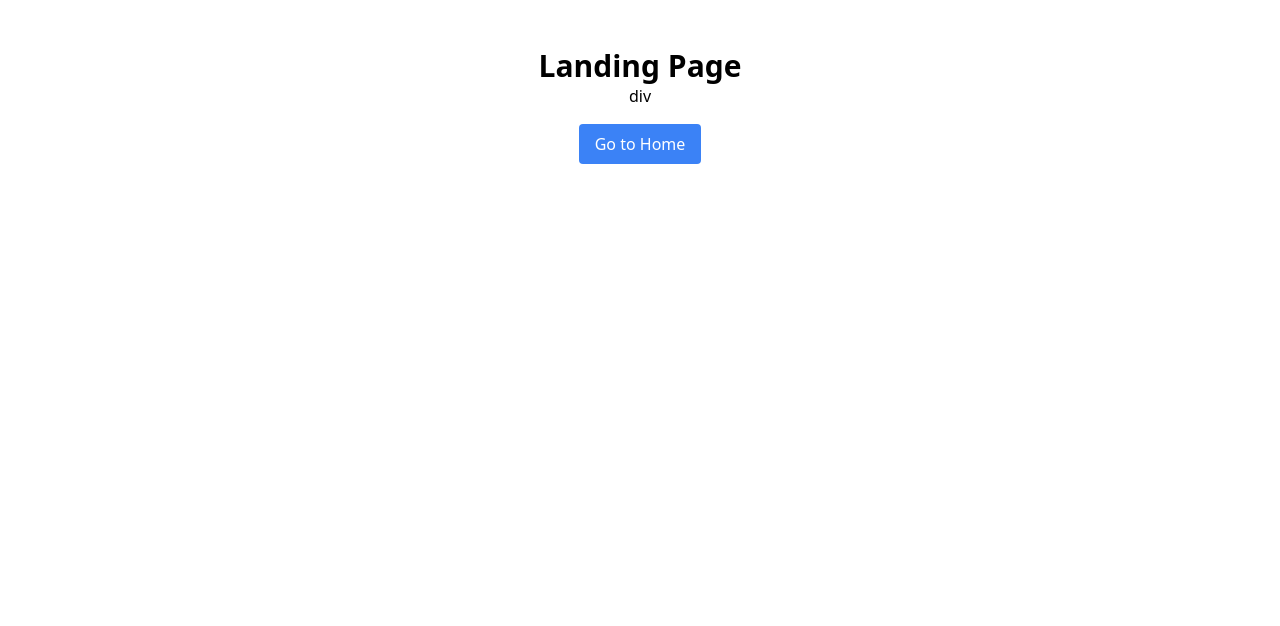
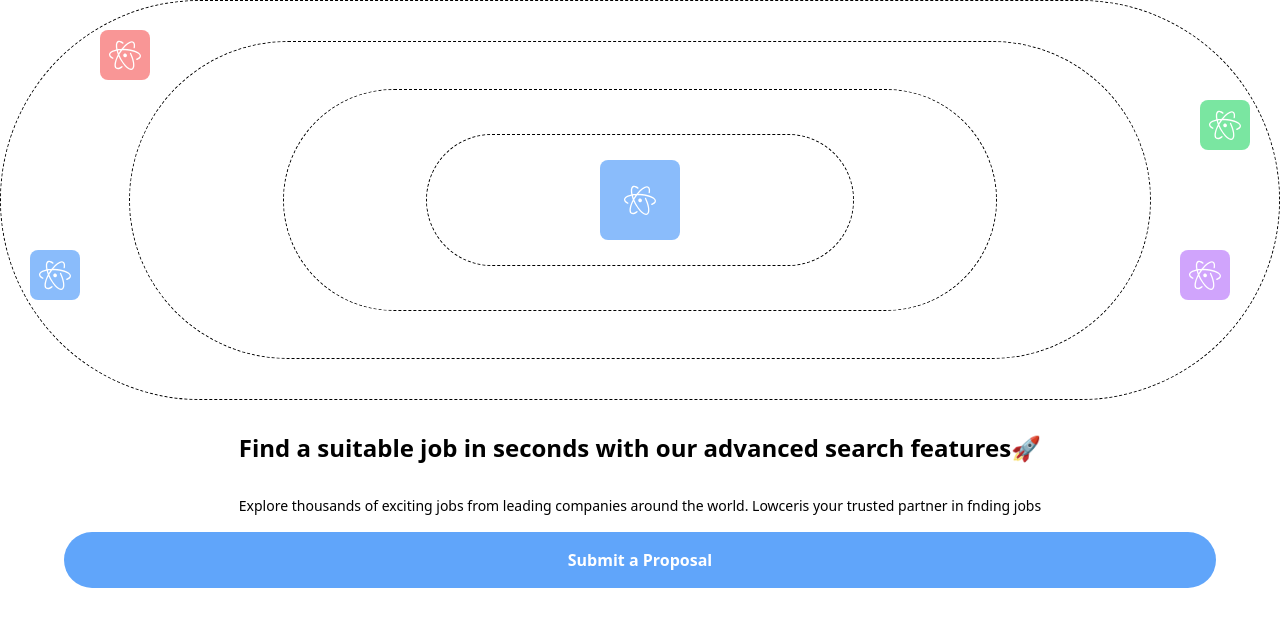
Before and after one commit to MubassamAli128/ReactClass1, a React (Create React App) app: page / in a window 1280 px wide. Shown: the top 626 px of the page. Built offline with nearby package versions, Linux system fonts and the light colour scheme.

Commit message:
A1 70% Done!

```diff
--- a/package.json
+++ b/package.json
@@ -3,9 +3,12 @@
   "version": "0.1.0",
   "private": true,
   "dependencies": {
+    "@ant-design/icons": "^5.5.2",
+    "antd": "^5.22.5",
     "cra-template": "1.2.0",
     "react": "^19.0.0",
     "react-dom": "^19.0.0",
+    "react-icons": "^5.4.0",
     "react-scripts": "5.0.1"
   },
   "scripts": {
--- /dev/null
+++ b/src/components/ImageBoxes/ImageBox.jsx
@@ -0,0 +1,13 @@
+import React from "react";
+import { DiAtom } from "react-icons/di";
+
+const ImageBox=(data)=>{
+    return (
+        <div className={`${data.cls} text-white flex items-center justify-center` }>
+            <DiAtom className="w-10 h-10" />
+        </div>
+    )
+}
+
+
+export default ImageBox;
--- /dev/null
+++ b/src/components/ImageBoxes/button.jsx
@@ -0,0 +1,12 @@
+import React from "react";
+
+const Button=(Bdata)=>{
+    return(
+        <button onClick={Bdata.onClick} className={`bg-blue-400 ${Bdata.w} p-4 rounded-full font-semibold text-white hover:bg-blue-600`}>
+            {Bdata.text}
+        </button>
+    )
+}
+
+
+export default Button;
--- a/src/pages/Home/Home.jsx
+++ b/src/pages/Home/Home.jsx
@@ -1,12 +1,80 @@
 import React from "react";
-
+import { DiAtom } from "react-icons/di";
+import { IoMdNotificationsOutline } from "react-icons/io";
+import image from '../../assets/images/profile.jpg';
+import { CiSearch } from "react-icons/ci";
+import { HiOutlineShoppingBag } from "react-icons/hi2";
+import { GrLocation } from "react-icons/gr";
+import Button from "../../components/ImageBoxes/button";
+import ImageBox from "../../components/ImageBoxes/ImageBox";
+import { FcApproval } from "react-icons/fc";
 const Home = ({ NextPage }) => {
     return (
-        <div className="text-center mt-12">
-            <h1 className="text-3xl font-bold">Home Page</h1>
-            <button onClick={NextPage} className="mt-4 py-2 px-4 bg-blue-500 text-white rounded hover:bg-blue-600">Go to Profile</button>
-        </div>
+        <>
+            <div className="flex items-center justify-between p-2">
+                <div className="flex items-center justify-center gap-1">
+                    <DiAtom className="w-8 h-8 text-blue-500" />
+                    <p className="font-semibold">Lowcer</p>
+                </div>
+                <div className="flex items-center justify-center gap-1">
+                    <IoMdNotificationsOutline className="w-6 h-6"/>
+                    <img className="w-10 h-10 rounded-full" src={image} alt="" />
+                </div>
+            </div>
+            <div className="px-2 w-full">
+                <div className="relative w-full bg-gray-200 rounded-full p-2 flex items-center gap-1 border border-gray-300">
+                    <input type="text" name="" id="" className="pl-2 w-full bg-transparent border border-none outline-none" placeholder="Search type job"/>
+                    <CiSearch className="bg-white w-8 h-8 p-2 rounded-full"/>
+                </div>
+            </div>
+            <div className="flex items-center justify-between w-full gap-5 mt-5 px-2">
+                <div className="relative w-full bg-gray-200 rounded-full p-2 flex items-center gap-1 border border-gray-300">
+                    <input type="text" name="" id="" className="pl-2 w-full bg-transparent border border-none outline-none" placeholder="Job type.."/>
+                    <HiOutlineShoppingBag className="bg-white w-8 h-8 p-2 rounded-full"/>
+                </div>
+                <div className="relative w-full bg-gray-200 rounded-full p-2 flex items-center gap-1 border border-gray-300">
+                    <input type="text" name="" id="" className="pl-2 w-full bg-transparent border border-none outline-none" placeholder="Location..."/>
+                    <GrLocation className="bg-white w-8 h-8 p-2 rounded-full"/>
+                </div>
+            </div>
+            <div className="flex items-center justify-center px-2 mt-5">
+                <Button onClick={NextPage} text="Search" w="w-full"/>
+            </div>
+            <div className="bg-gray-300 rounded-2xl w-full px-2 pt-2 flex flex-col items-center gap-2 mt-5">
+                <div className="flex items-center justify-center gap-2 bg-white rounded-full py-2 px-2 text-xs">
+                    <div className="py-1 px-2 hover:bg-black hover:text-white rounded-full">Recent Jobs</div>
+                    <div className="py-1 px-2 hover:bg-black hover:text-white rounded-full">Popular Jobs</div>
+                    <div className="py-1 px-2 hover:bg-black hover:text-white rounded-full">Adobe photoshop</div>
+                </div>
+                <div className="bg-white rounded-xl px-2 py-2 w-full flex flex-col gap-4">
+                    <div className="flex items-center gap-2">
+                        <ImageBox cls='w-[50px] h-[50px] bg-orange-400 rounded-lg'/>
+                        <div className="flex flex-col justify-center gap-1">
+                            <p className="font-bold text-md">Create Packaging Design for...</p>
+                            <p className="text-xs">Fireart Studio</p>
+                        </div>
+                    </div>
+                    <div className="flex items-center gap-2">
+                        <div className="px-3 rounded-md bg-gray-300">Figma</div>
+                        <div className="px-3 rounded-md bg-gray-300">Branding</div>
+                        <div className="px-3 rounded-md bg-gray-300">Adobe Photoshop</div>
+                    </div>
+                    <div className="flex items-center justify-between">
+
+                    </div>
+                </div>
+            </div>
+        </>
+        // <div className="text-center mt-12">
+        //     <h1 className="text-3xl font-bold">Home Page</h1>
+        //     <button onClick={NextPage} className="mt-4 py-2 px-4 bg-blue-500 text-white rounded hover:bg-blue-600">Go to Profile</button>
+        // </div>
     );
 };
 
 export default Home;
+
+
+// public/profil.jpg
+
+// ./
--- a/src/pages/LandingPage/LandingPage.jsx
+++ b/src/pages/LandingPage/LandingPage.jsx
@@ -1,13 +1,17 @@
 import React from "react";
 import Rings from "./Rings";
+import Button from "../../components/ImageBoxes/button";
 
 const LandingPage = ({ NextPage }) => {
     return (
-        <div className="text-center mt-12">
-            <h1 className="text-3xl font-bold">Landing Page</h1>
+        <>
             <Rings/>
-            <button onClick={NextPage} className="mt-4 py-2 px-4 bg-blue-500 text-white rounded hover:bg-blue-600">Go to Home</button>
-        </div>
+            <div className="flex flex-col items-center justify-center text-center w-full">
+                <h1 className="font-bold text-2xl p-8">Find a suitable job in seconds with our advanced search features🚀</h1>
+                <p className="px-4 pb-4 text-sm">Explore thousands of exciting jobs from leading companies around the world. Lowceris your trusted partner in fnding jobs</p>
+                <Button onClick={NextPage} text="Submit a Proposal" w="w-[90%]"/>
+            </div>
+        </>
     );
 };
 
--- a/src/pages/LandingPage/Rings.jsx
+++ b/src/pages/LandingPage/Rings.jsx
@@ -1,10 +1,24 @@
 import React from "react";
-
+import ImageBox from "../../components/ImageBoxes/ImageBox";
 
 const Rings=()=>{
     return(
-        <div className="flex items-center justify-center w-screen" >
-            div
+        <div className="relative flex items-center justify-center w-screen h-[400px] overflow-hidden" >
+                <div className="absolute flex items-center justify-center rounded-full border border-dashed border-black w-full h-full">
+                    <div className="absolute flex items-center justify-center rounded-full border border-dashed border-black h-[80%] w-[80%]">
+                        <div className="absolute flex items-center justify-center rounded-full border border-dashed border-black h-[70%] w-[70%]">
+                            <div className="absolute flex items-center justify-center rounded-full border border-dashed border-black h-[60%] w-[60%]">
+                            </div>
+                        </div>
+                    </div>
+                </div>
+                <div className="relative w-full h-full flex items-center justify-center">
+                    <ImageBox cls='w-20 h-20 bg-blue-400 rounded-lg animate-pulse'/>
+                    <ImageBox cls='absolute top-[100px] right-[30px] w-[50px] h-[50px] bg-green-400 rounded-lg animate-pulse'/>
+                    <ImageBox cls='absolute top-[30px] left-[100px] w-[50px] h-[50px] bg-red-400 rounded-lg animate-pulse'/>
+                    <ImageBox cls='absolute bottom-[100px] left-[30px] w-[50px] h-[50px] bg-blue-400 rounded-lg animate-pulse'/>
+                    <ImageBox cls='absolute bottom-[100px] right-[50px] w-[50px] h-[50px] bg-purple-400 rounded-lg animate-pulse'/>
+                </div>
         </div>
     )
 }
```
Also changed, not shown: src/assets/images/profile.jpg (added), 1 other file (tests, documents, lock files or other folders).
